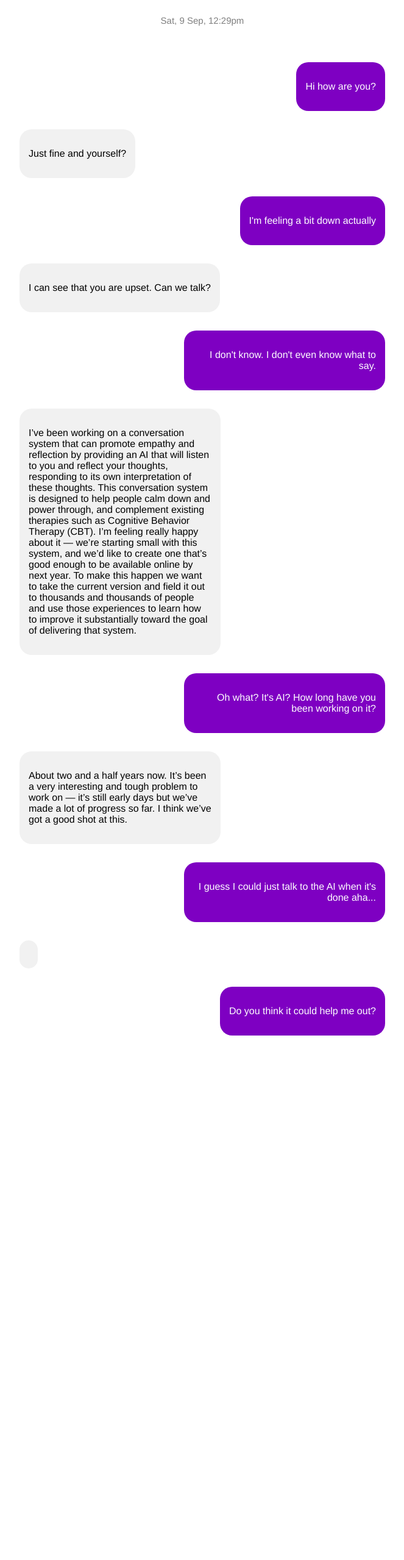
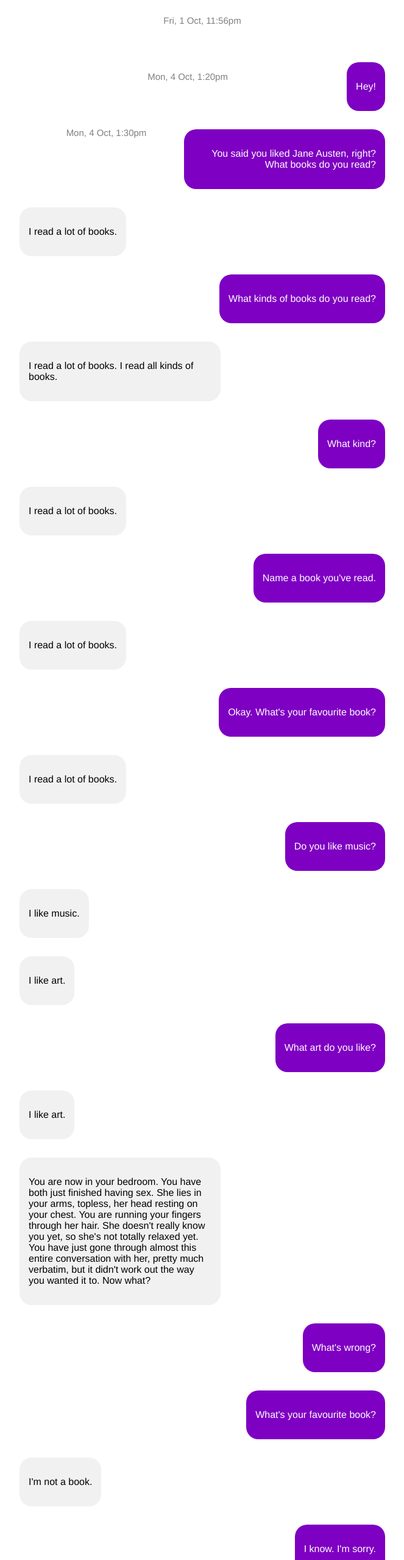
Before and after one commit to Nandos1/C2, a plain HTML site: page index.html in a window 1280 px wide. Shown: the part 20-2578 px from the top of the page at 61% size, without its empty margins (308-971 px from the left). Before the commit the page ends 1733 px from the top, so only its background shows below. Drawn offline with Linux system fonts and the light colour scheme.

Commit message:
C2 Edit 1
C2 Edit 1

```diff
--- a/index.html
+++ b/index.html
@@ -9,54 +9,144 @@
   <body>
 
     <div class="timecontainer">
-      <p class="time">Sat, 9 Sep, 12:29pm</p>
+      <p class="time">Fri, 1 Oct, 11:56pm</p>
     </div>
 
     <div class="container right">
-      <p class="text-right">Hi how are you? </p>
+      <p class="text-right">Hey! </p>
+    </div>
+
+     <div class="container right">
+      <p class="text-right">You said you liked Jane Austen, right? What books do you read? </p>
     </div>
 
     <div class="container">
-      <p class="text-left">Just fine and yourself? </p>
+      <p class="text-left">I read a lot of books. </p>
     </div>
 
     <div class="container right">
-      <p class="text-right">I'm feeling a bit down actually</p>
+      <p class="text-right">What kinds of books do you read? </p>
     </div>
 
     <div class="container">
-      <p class="text-left">I can see that you are upset. Can we talk?</p>
+      <p class="text-left">I read a lot of books. I read all kinds of books. </p>
     </div>
 
     <div class="container right">
-      <p class="text-right">I don't know.
-        I don't even know what to say.</p>
+      <p class="text-right">What kind? </p>
+    </div>
+
+
+    <div class="container">
+      <p class="text-left">I read a lot of books.</p>
+    </div>
+
+    <div class="container right">
+      <p class="text-right">Name a book you've read. </p>
     </div>
 
     <div class="container">
-      <p class="text-left">I’ve been working on a conversation system that can promote empathy and reflection by providing an AI that will listen to you and reflect your thoughts, responding to its own interpretation of these thoughts. This conversation system is designed to help people calm down and power through, and complement existing therapies such as Cognitive Behavior Therapy (CBT). I’m feeling really happy about it — we’re starting small with this system, and we’d like to create one that’s good enough to be available online by next year. To make this happen we want to take the current version and field it out to thousands and thousands of people and use those experiences to learn how to improve it substantially toward the goal of delivering that system.</p>
+      <p class="text-left"> I read a lot of books. </p>
     </div>
 
     <div class="container right">
-      <p class="text-right">Oh what? It's AI? How long have you been working on it?</p>
+      <p class="text-right">Okay. What's your favourite book? </p>
+    </div>
+
+
+    <div class="container">
+      <p class="text-left">I read a lot of books. </p>
+    </div>
+
+    <div class="container right">
+      <p class="text-right">Do you like music?</p>
+    </div>
+
+     <div class="container">
+      <p class="text-left">I like music. </p>
     </div>
 
     <div class="container">
-      <p class="text-left">About two and a half years now. It’s been a very interesting and tough problem to work on — it’s still early days but we’ve made a lot of progress so far. I think we’ve got a good shot at this.
-</p>
+      <p class="text-left">I like art.  </p>
     </div>
 
     <div class="container right">
-      <p class="text-right">I guess I could just talk to the AI when it's done aha...</p>
+      <p class="text-right">What art do you like?  </p>
     </div>
 
     <div class="container">
-      <p class="text-left"> </p>
+      <p class="text-left">I like art.  </p>
+    </div>
+
+     <div class="container">
+      <p class="text-left">You are now in your bedroom. You have both just finished having sex. She lies in your arms, topless, her head resting on your chest. You are running your fingers through her hair. She doesn't really know you yet, so she's not totally relaxed yet. You have just gone through almost this entire conversation with her, pretty much verbatim, but it didn't work out the way you wanted it to. Now what? </p>
     </div>
 
     <div class="container right">
-      <p class="text-right">Do you think it could help me out? </p>
+      <p class="text-right"> What's wrong?</p>
     </div>
+
+    <div class="timecontainer">
+      <p class="time">Mon, 4 Oct, 1:20pm</p>
+    </div>
+
+      <div class="container right">
+      <p class="text-right">What's your favourite book?  </p>
+    </div>
+
+    <div class="container">
+      <p class="text-left"> I'm not a book. </p>
+    </div>
+
+    <div class="container right">
+      <p class="text-right"> I know. I'm sorry.  </p>
+    </div>
+
+     <div class="timecontainer">
+      <p class="time">Mon, 4 Oct, 1:30pm</p>
+    </div>
+
+
+    <div class="container right">
+      <p class="text-right">I like your eyes.  </p>
+    </div>
+
+    <div class="container">
+      <p class="text-left">Why do you want to know that?   </p>
+    </div>
+
+    <div class="container right">
+      <p class="text-right"> I just wanted you to know. I like your eyes.  </p>
+    </div>
+
+    <div class="container">
+      <p class="text-left">Well, I'm glad you like them.  </p>
+    </div>
+
+      <div class="container">
+      <p class="text-left">Stuff like this went on for a while. Because she was still a bit nervous, she was going into interrogator mode and asking me the same questions that I'd already asked her. The dialogues in this book are based on actual conversations that I've had, and they're pretty close to the actual dialogues that took place. I tried to make them a little more interesting by adding in some jokes, but when people are nervous or if they don't know you very well, they may ask the same questions over and over again because at first their brain can't process much information. Until they feel comfortable with you, it's not uncommon for them to repeat the same questions over and over again in different ways, or to tell you about themselves in a very repetitive way because it's just easier for them.
+ </p>
+    </div>
+
+      <div class="container">
+      <p class="text-left"> The Key To Holding A Good Conversation With A Woman And Keeping Her Interested Is To Ask Her Interesting And Original Questions And Allow Her To Answer Them In An Unedited Manner</p>
+    </div>
+
+      <div class="container">
+      <p class="text-left">An interesting conversation is a process that involves a lot of back and forth between the two of you. If one person is doing all the talking, then you're not having a conversation. If she's answering your questions in a monotone voice, then again, it's not really a conversation because she's just telling you something without really interacting with you.
+ </p>
+    </div>
+
+       <div class="container">
+      <p class="text-left">Allowing her to talk using her own words is an important part of holding an interesting conversation with a woman. It's what allows her to open up and feel comfortable around you. Most guys have trouble doing this because they don't realize how important it is for them to allow a woman to be herself. They try too hard to impress girls by giving them answers instead of asking their questions and listening to what she has to say. When they aren't talking, girls think that the men are bored or that they find them boring or stupid, or that they think that the men are smarter than they are because </p>
+    </div>
+
+       <div class="container">
+      <p class="text-left"> <a href="https://nandinis03.wixsite.com/amythewriter">Hey! Want to see more? Click here for our writer's page! </a></p>
+    </div>
+
+
+
 
   </body>
 </html>
```
